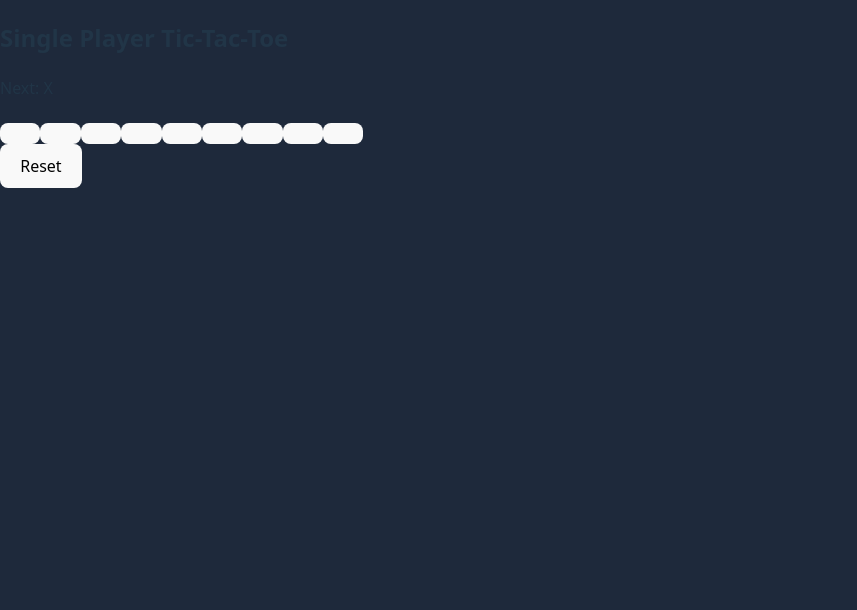
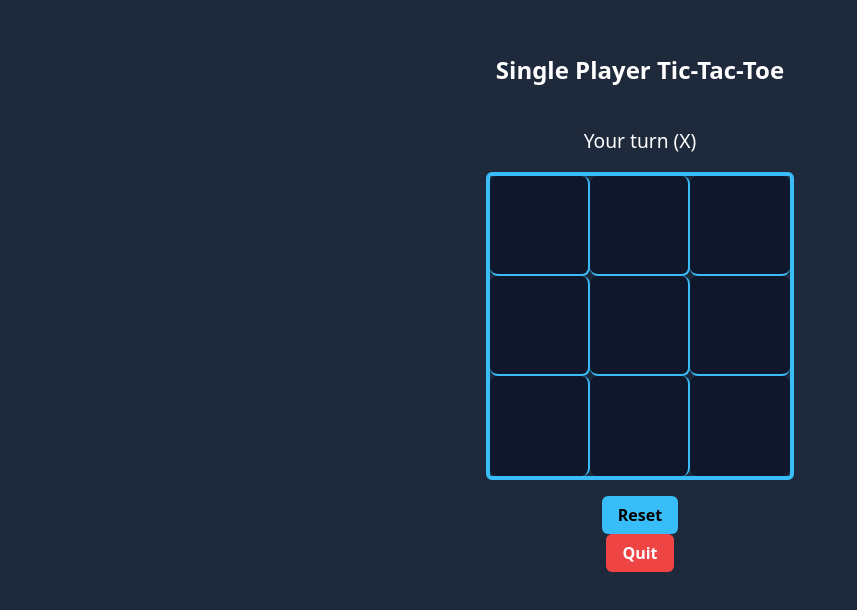
Before and after one commit to usmanAfzalKhan/playpal-multiplayer, a React (Vite) app: page /tictactoe/single in a window 1280 px wide. Shown: the top 610 px of the page, without its empty margins (0-857 px from the left). Built offline with nearby package versions, Linux system fonts and the light colour scheme.

Commit message:
feat: add computer opponent logic and fix winner detection in SingleTicTacToe

```diff
--- a/src/pages/SingleTicTacToe.jsx
+++ b/src/pages/SingleTicTacToe.jsx
@@ -1,4 +1,6 @@
-import { useState } from 'react';
+// src/pages/SingleTicTacToe.jsx
+import { useState, useEffect, useRef } from 'react';
+import { useNavigate } from 'react-router-dom';
 import './TicTacToe.css';
 
 const initialBoard = Array(9).fill(null);
@@ -6,25 +8,89 @@ const initialBoard = Array(9).fill(null);
 export default function SingleTicTacToe() {
   const [board, setBoard] = useState(initialBoard);
   const [xIsNext, setXIsNext] = useState(true);
+  const navigate = useNavigate();
+  const timeoutRef = useRef(null);
 
-  const winner = calculateWinner(board);
+  // get both winner and the winning line for strike-through
+  const { winner, line } = getWinnerInfo(board);
+
+  // status text: your turn vs. computer thinking vs. final result
   const status = winner
     ? `Winner: ${winner}`
     : board.every(cell => cell)
-    ? 'Draw!'
-    : `Next: ${xIsNext ? 'X' : 'O'}`;
+      ? 'Draw!'
+      : xIsNext
+        ? 'Your turn (X)'
+        : 'Computer is thinking…';
 
-  function handleClick(idx) {
-    if (board[idx] || winner) return;
+  // handle player's click; only when X’s turn and cell empty
+  function handleClick(i) {
+    if (!xIsNext || board[i] || winner) return;
     const next = board.slice();
-    next[idx] = xIsNext ? 'X' : 'O';
+    next[i] = 'X';
     setBoard(next);
-    setXIsNext(!xIsNext);
+    setXIsNext(false);
   }
 
+  // computer move on O’s turn
+  useEffect(() => {
+    if (xIsNext || winner) return;
+    const empty = board
+      .map((c, idx) => (c ? null : idx))
+      .filter(i => i !== null);
+
+    if (!empty.length) return;
+
+    timeoutRef.current = setTimeout(() => {
+      // 1. Winning move?
+      for (let idx of empty) {
+        const test = [...board];
+        test[idx] = 'O';
+        if (getWinnerInfo(test).winner === 'O') {
+          makeOMove(idx);
+          return;
+        }
+      }
+      // 2. Block X’s winning move?
+      for (let idx of empty) {
+        const test = [...board];
+        test[idx] = 'X';
+        if (getWinnerInfo(test).winner === 'X') {
+          makeOMove(idx);
+          return;
+        }
+      }
+      // 3. Take center if free
+      if (empty.includes(4)) {
+        makeOMove(4);
+        return;
+      }
+      // 4. Otherwise random
+      const choice = empty[Math.floor(Math.random() * empty.length)];
+      makeOMove(choice);
+    }, 500);
+
+    function makeOMove(i) {
+      setBoard(b => {
+        const nb = [...b];
+        nb[i] = 'O';
+        return nb;
+      });
+      setXIsNext(true);
+    }
+
+    return () => clearTimeout(timeoutRef.current);
+  }, [xIsNext, board, winner]);
+
   function reset() {
+    clearTimeout(timeoutRef.current);
     setBoard(initialBoard);
     setXIsNext(true);
+  }
+
+  function quit() {
+    clearTimeout(timeoutRef.current);
+    navigate('/dashboard');
   }
 
   return (
@@ -32,25 +98,51 @@ export default function SingleTicTacToe() {
       <h2>Single Player Tic-Tac-Toe</h2>
       <p className="ttt-status">{status}</p>
       <div className="ttt-board">
+        {line && <div className={`strike-line ${strikeClass(line)}`} />}
         {board.map((cell, i) => (
-          <button key={i} className="ttt-cell" onClick={() => handleClick(i)}>
+          <button
+            key={i}
+            className="ttt-cell"
+            onClick={() => handleClick(i)}
+          >
             {cell}
           </button>
         ))}
       </div>
-      <button className="ttt-reset" onClick={reset}>Reset</button>
+      <button className="ttt-reset" onClick={reset}>
+        Reset
+      </button>
+      <button className="ttt-quit" onClick={quit}>
+        Quit
+      </button>
     </div>
   );
 }
 
-function calculateWinner(sq) {
+// returns { winner, line } or { null, null }
+function getWinnerInfo(sq) {
   const lines = [
     [0,1,2],[3,4,5],[6,7,8],
     [0,3,6],[1,4,7],[2,5,8],
     [0,4,8],[2,4,6],
   ];
-  for (let [a,b,c] of lines) {
-    if (sq[a] && sq[a] === sq[b] && sq[a] === sq[c]) return sq[a];
+  for (let line of lines) {
+    const [a,b,c] = line;
+    if (sq[a] && sq[a] === sq[b] && sq[a] === sq[c]) {
+      return { winner: sq[a], line };
+    }
   }
-  return null;
+  return { winner: null, line: null };
 }
+
+function strikeClass([a,b,c]) {
+  if (a===0&&b===1&&c===2) return 'strike-row-1';
+  if (a===3&&b===4&&c===5) return 'strike-row-2';
+  if (a===6&&b===7&&c===8) return 'strike-row-3';
+  if (a===0&&b===3&&c===6) return 'strike-col-1';
+  if (a===1&&b===4&&c===7) return 'strike-col-2';
+  if (a===2&&b===5&&c===8) return 'strike-col-3';
+  if (a===0&&b===4&&c===8) return 'strike-diag-main';
+  if (a===2&&b===4&&c===6) return 'strike-diag-anti';
+  return '';
+}
--- a/src/pages/TicTacToe.css
+++ b/src/pages/TicTacToe.css
@@ -1,41 +1,119 @@
-/* src/pages/TicTacToe.css*/
-.single-container,
-.multiplayer-container {
+/* src/pages/TicTacToe.css */
+
+/* center everything in the container */
+.ttt-container {
   padding: 2rem;
   background: #1e293b;
   color: white;
   min-height: 100vh;
   text-align: center;
+
+  /* new: flexbox to center the board */
   display: flex;
   flex-direction: column;
   align-items: center;
 }
 
-.board {
-  display: grid;
-  grid-template-columns: repeat(3, 60px);
-  gap: 8px;
-  margin: 1rem 0;
+/* status text */
+.ttt-status {
+  margin-bottom: 1rem;
+  font-size: 1.2rem;
 }
 
-.square {
-  width: 60px;
-  height: 60px;
-  font-size: 2rem;
-  background: #0f172a;
-  border: 2px solid #38bdf8;
-  border-radius: 4px;
-  cursor: pointer;
+/* board grid & slim outer border */
+.ttt-board {
+  position: relative;   /* for strike-line positioning */
+  display: inline-grid; /* inline so border wraps tightly */
+  grid-template: repeat(3, 100px) / repeat(3, 100px);
+  border: 4px solid #38bdf8;
+  border-radius: 6px;   /* soften corners */
+  background: #1e293b;   /* match the page bg */
+  margin-bottom: 1rem;   /* space before Reset button */
 }
 
-.restart-button,
-.multiplayer-container button {
-  margin-top: 1rem;
+/* each cell */
+.ttt-cell {
+  font-size: 2.5rem;
+  background: #0f172a;
+  color: #38bdf8;
+  cursor: pointer;
+  border: none;
+  display: flex;
+  align-items: center;
+  justify-content: center;
+}
+
+/* internal grid lines */
+.ttt-cell:not(:nth-child(3n)) {
+  border-right: 2px solid #38bdf8;
+}
+.ttt-cell:nth-child(-n+3),
+.ttt-cell:nth-child(-n+6):not(:nth-child(-n+3)) {
+  border-bottom: 2px solid #38bdf8;
+}
+
+/* strike-through line base */
+.strike-line {
+  position: absolute;
+  background: #ef4444;
+  z-index: 1;
+}
+
+/* horizontal stripes */
+.strike-row-1, .strike-row-2, .strike-row-3 {
+  width: 100%; height: 4px; left: 0;
+}
+.strike-row-1 { top: calc(100px/2); }
+.strike-row-2 { top: calc(100px*1.5); }
+.strike-row-3 { top: calc(100px*2.5); }
+
+/* vertical stripes */
+.strike-col-1, .strike-col-2, .strike-col-3 {
+  width: 4px; height: 100%; top: 0;
+}
+.strike-col-1 { left: calc(100px/2); }
+.strike-col-2 { left: calc(100px*1.5); }
+.strike-col-3 { left: calc(100px*2.5); }
+
+/* main diagonal */
+.strike-diag-main {
+  width: 424px; height: 4px;
+  top: 50%; left: calc((300px - 424px)/2);
+  transform: rotate(45deg);
+}
+/* anti-diagonal */
+.strike-diag-anti {
+  width: 424px; height: 4px;
+  top: 50%; left: calc((300px - 424px)/2);
+  transform: rotate(-45deg);
+}
+
+/* reset button */
+.ttt-reset {
+  background: #38bdf8;
+  color: black;
+  border: none;
   padding: 0.5rem 1rem;
-  background: #38bdf8;
-  border: none;
   border-radius: 6px;
-  color: black;
   font-weight: bold;
   cursor: pointer;
+  transition: transform 0.1s;
 }
+.ttt-reset:hover {
+  transform: scale(1.05);
+}
+
+/* in TicTacToe.css */
+.ttt-quit {
+  background: #ef4444;
+  color: white;
+  border: none;
+  padding: 0.5rem 1rem;
+  border-radius: 6px;
+  font-weight: bold;
+  cursor: pointer;
+  transition: transform 0.1s;
+}
+.ttt-quit:hover {
+  transform: scale(1.05);
+}
```
